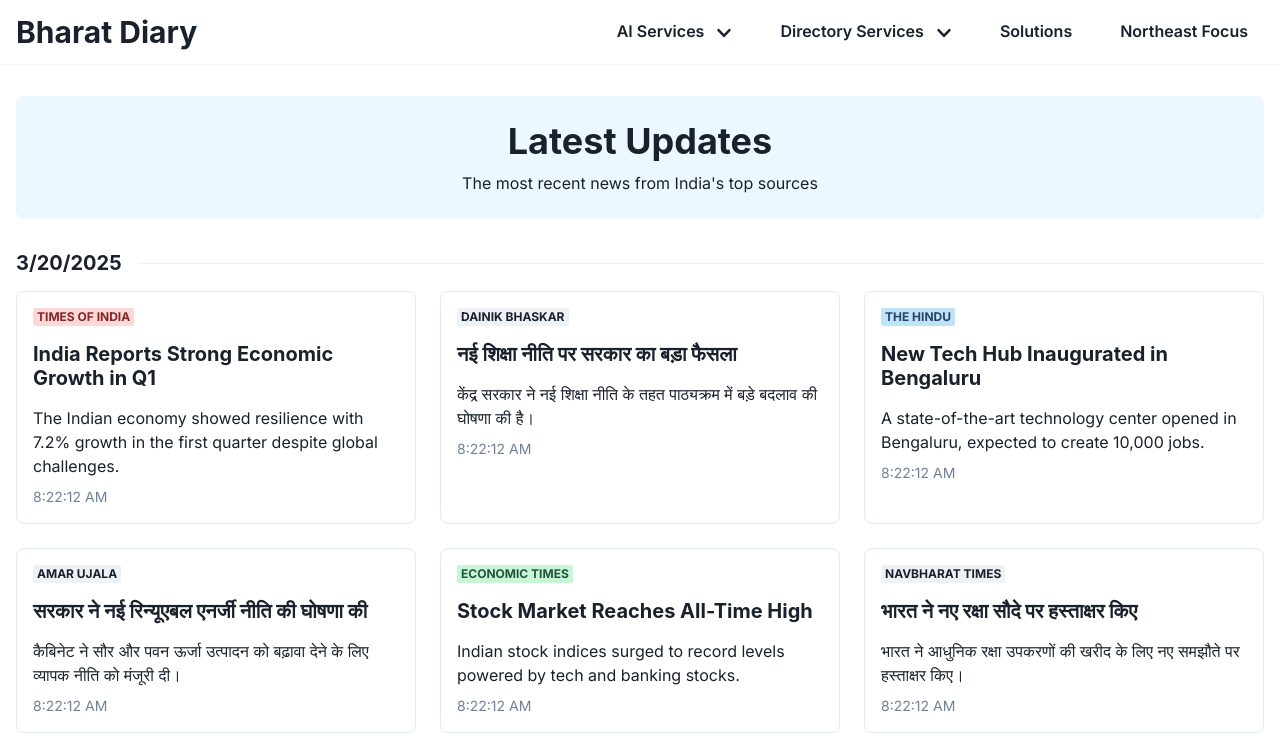
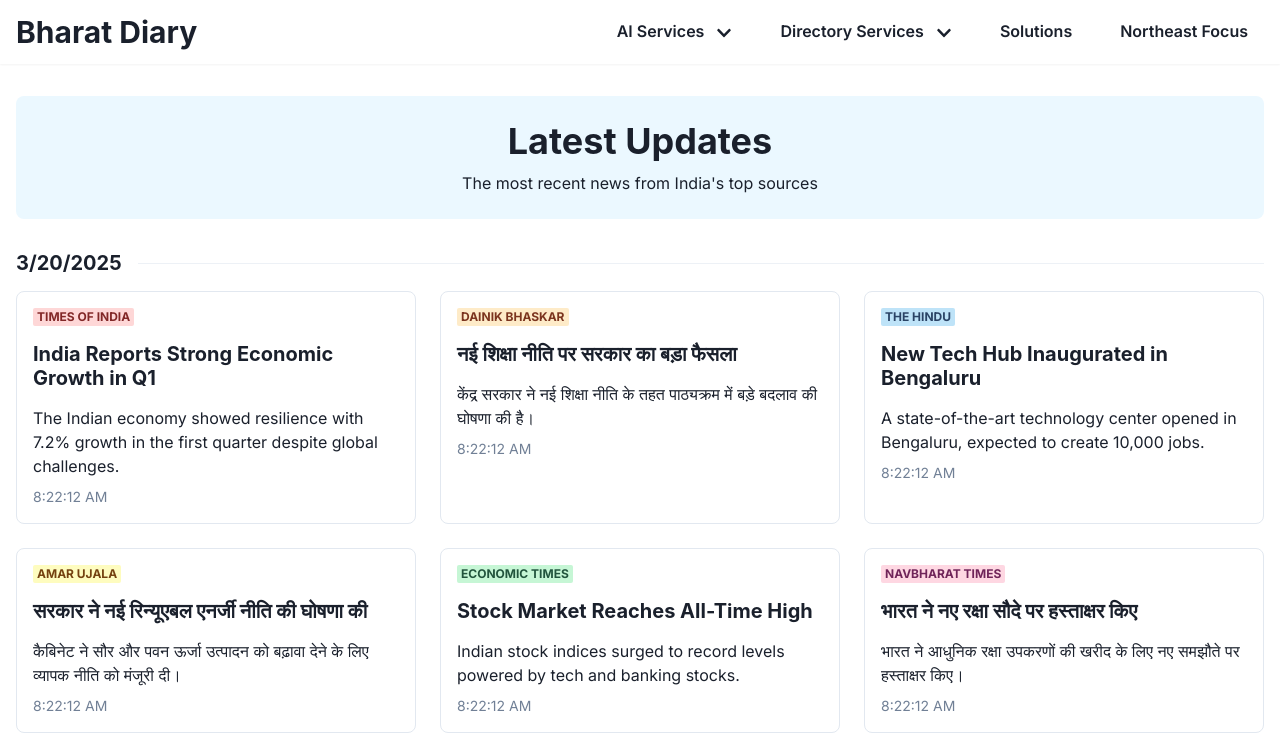
Before and after one commit to ysgill1958/bharatinfo-sol, a Next.js app: page /news/latest in a window 1280 px wide. Shown: the top 755 px of the page. Built offline with nearby package versions, Linux system fonts and the light colour scheme.

Commit message:
Fix: Resolve remaining JSON parsing errors in news feed on GitHub Pages

```diff
--- a/src/app/news/latest/page.tsx
+++ b/src/app/news/latest/page.tsx
@@ -19,21 +19,76 @@
   Divider
 } from '@chakra-ui/react';
 
-// Define news source colors
-const SOURCE_COLORS = {
-  'Times of India': 'red',
-  'The Hindu': 'blue',
-  'NDTV': 'purple',
-  'Economic Times': 'green'
-};
-
+// Define news item type
 type NewsItem = {
   title: string;
   description: string;
   link: string;
   pubDate: string;
   source: string;
+  sourceColor?: string;
+  language?: string;
 };
+
+// Source colors mapping
+const SOURCE_COLORS: Record<string, string> = {
+  'Times of India': 'red',
+  'The Hindu': 'blue',
+  'NDTV': 'purple',
+  'Economic Times': 'green',
+  'PTI': 'cyan',
+  'ANI': 'teal',
+  'IANS': 'purple'
+};
+
+// Mock news data for static deployment
+const MOCK_NEWS: NewsItem[] = [
+  {
+    title: 'India Reports Strong Economic Growth in Q1',
+    description: 'The Indian economy showed resilience with 7.2% growth in the first quarter despite global challenges.',
+    link: 'https://example.com/business/india-economy',
+    pubDate: new Date().toISOString(),
+    source: 'Times of India',
+    sourceColor: 'red',
+    language: 'en'
+  },
+  {
+    title: 'New Tech Hub Inaugurated in Bengaluru',
+    description: 'A state-of-the-art technology center opened in Bengaluru, expected to create 10,000 jobs.',
+    link: 'https://example.com/tech/bengaluru-hub',
+    pubDate: new Date().toISOString(),
+    source: 'The Hindu',
+    sourceColor: 'blue',
+    language: 'en'
+  },
+  {
+    title: 'Stock Market Reaches All-Time High',
+    description: 'Indian stock indices surged to record levels powered by tech and banking stocks.',
+    link: 'https://example.com/markets/record-high',
+    pubDate: new Date().toISOString(),
+    source: 'Economic Times',
+    sourceColor: 'green',
+    language: 'en'
+  },
+  {
+    title: 'PTI: Major Policy Reforms Expected in Budget',
+    description: 'Government sources indicate significant economic reforms in the upcoming budget session.',
+    link: 'https://example.com/budget/reforms',
+    pubDate: new Date().toISOString(),
+    source: 'PTI',
+    sourceColor: 'cyan',
+    language: 'en'
+  },
+  {
+    title: 'ANI: India-US Strategic Partnership Strengthens',
+    description: 'Bilateral ties between India and the United States reach new heights with latest agreements.',
+    link: 'https://example.com/diplomacy/india-us',
+    pubDate: new Date().toISOString(),
+    source: 'ANI',
+    sourceColor: 'teal',
+    language: 'en'
+  }
+];
 
 export default function LatestUpdatesPage() {
   const [newsItems, setNewsItems] = useState<NewsItem[]>([]);
@@ -45,22 +100,44 @@
   const headerBg = useColorModeValue('blue.50', 'blue.900');
 
   useEffect(() => {
-    const fetchNews = async () => {
+    const fetchLatestNews = async () => {
       try {
+        // In static export (production), use mock data instead of API calls
+        if (process.env.NODE_ENV === 'production' || process.env.STATIC_BUILD === 'true') {
+          setNewsItems(MOCK_NEWS);
+          setLoading(false);
+          return;
+        }
+
+        // Only try to fetch in development
         const response = await fetch('/api/news');
-        const data = await response.json();
-        if ('error' in data) {
-          throw new Error(data.error);
+        if (!response.ok) {
+          throw new Error(`HTTP error: ${response.status}`);
         }
-        setNewsItems(data);
-        setLoading(false);
+
+        const responseText = await response.text();
+        let data;
+
+        try {
+          // Try to parse as JSON
+          data = JSON.parse(responseText);
+        } catch (parseError) {
+          console.error('JSON parse error:', parseError, 'Response was:', responseText.substring(0, 150) + '...');
+          throw new Error('Invalid JSON response');
+        }
+
+        setNewsItems(Array.isArray(data) ? data : []);
+        setError(null);
       } catch (err) {
-        setError(err instanceof Error ? err.message : 'Failed to fetch news');
+        console.error('Error fetching latest news:', err);
+        setNewsItems(MOCK_NEWS);
+        setError('Could not fetch live news updates. Showing sample data instead.');
+      } finally {
         setLoading(false);
       }
     };
 
-    fetchNews();
+    fetchLatestNews();
   }, []);
 
   if (loading) {
@@ -129,7 +206,7 @@
               >
                 <Stack p={4} spacing={2}>
                   <Badge
-                    colorScheme={SOURCE_COLORS[item.source as keyof typeof SOURCE_COLORS] || 'gray'}
+                    colorScheme={item.sourceColor || SOURCE_COLORS[item.source] || 'blue'}
                     alignSelf="start"
                   >
                     {item.source}
```
